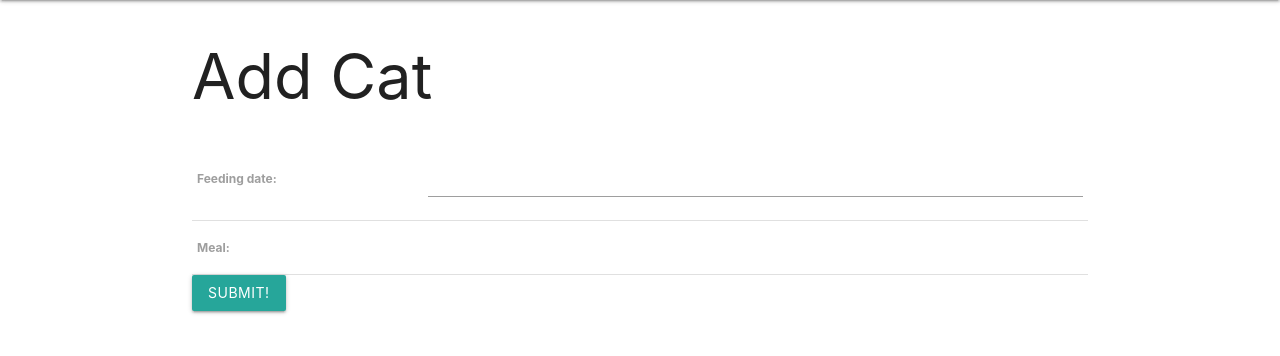
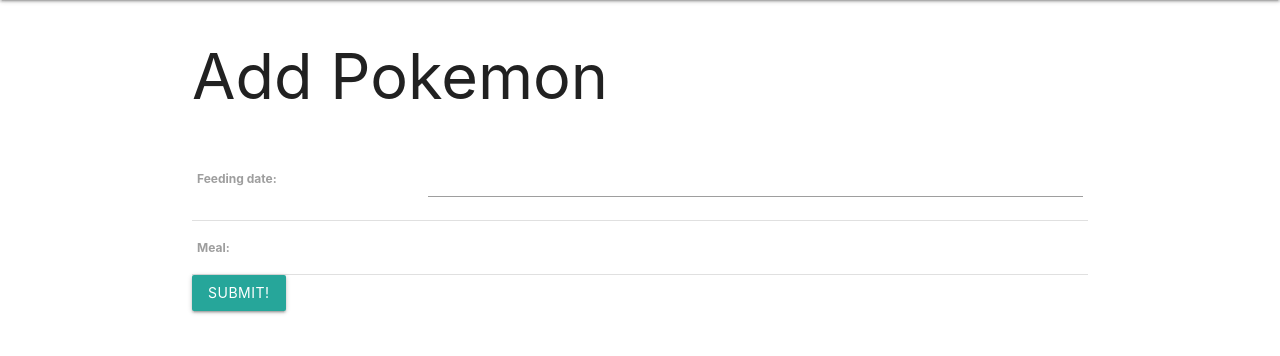
Before and after one commit to mikeyvsaul/pokemon-collector-lab, a Django app: template main_app/templates/main_app/pokemon_form.html in a window 1280 px wide. Shown: the part 64-420 px from the top of the page. Run offline with Django 3.2, Linux system fonts and the light colour scheme; the template is opened without the code that fills it: values that come from a table or form of the project are taken from there, others are empty.

Commit message:
Fix Add Pokemon

```diff
--- a/main_app/templates/main_app/pokemon_form.html
+++ b/main_app/templates/main_app/pokemon_form.html
@@ -5,7 +5,7 @@
   {% if object %}
     <h1>Edit <span class="teal-text">{{object.name}}</span></h1>
   {% else %}
-    <h1>Add Cat</h1>
+    <h1>Add Pokemon</h1>
   {% endif %}
   <form action="" method="post">
     <!-- Django requires the following for security purposes -->
--- a/main_app/views.py
+++ b/main_app/views.py
@@ -41,7 +41,7 @@
 
 class PokemonCreate(CreateView):
   model = Pokemon
-  fields = '__all__'
+  fields = ['name', 'element', 'description', 'age']
   success_url = '/pokemons/'
 
 class PokemonUpdate(UpdateView):
```
